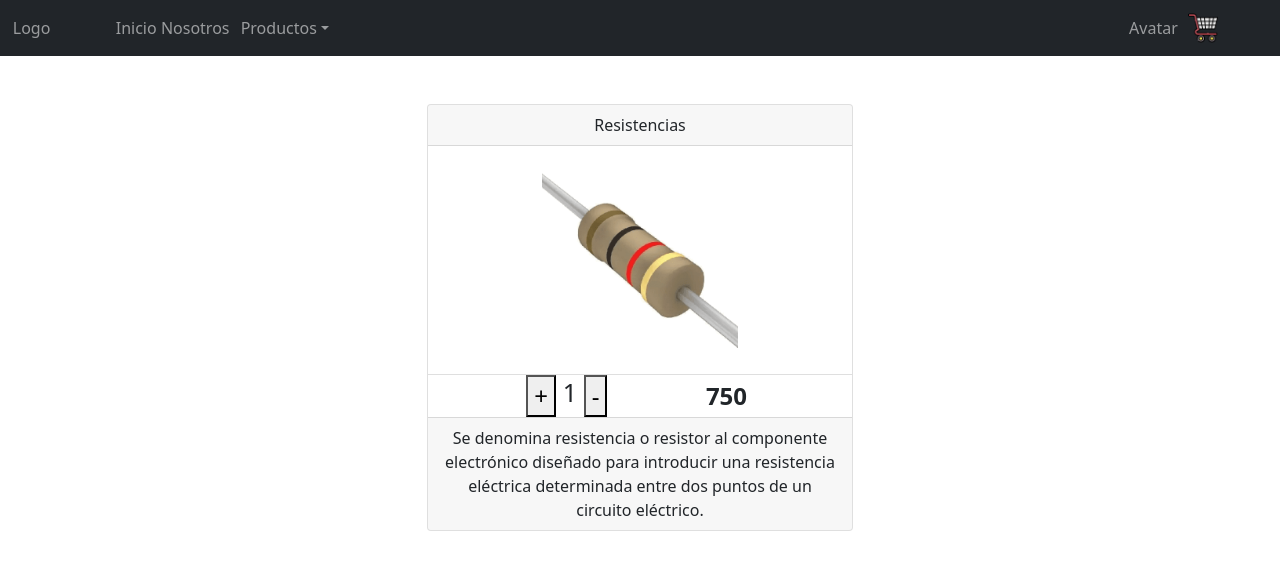
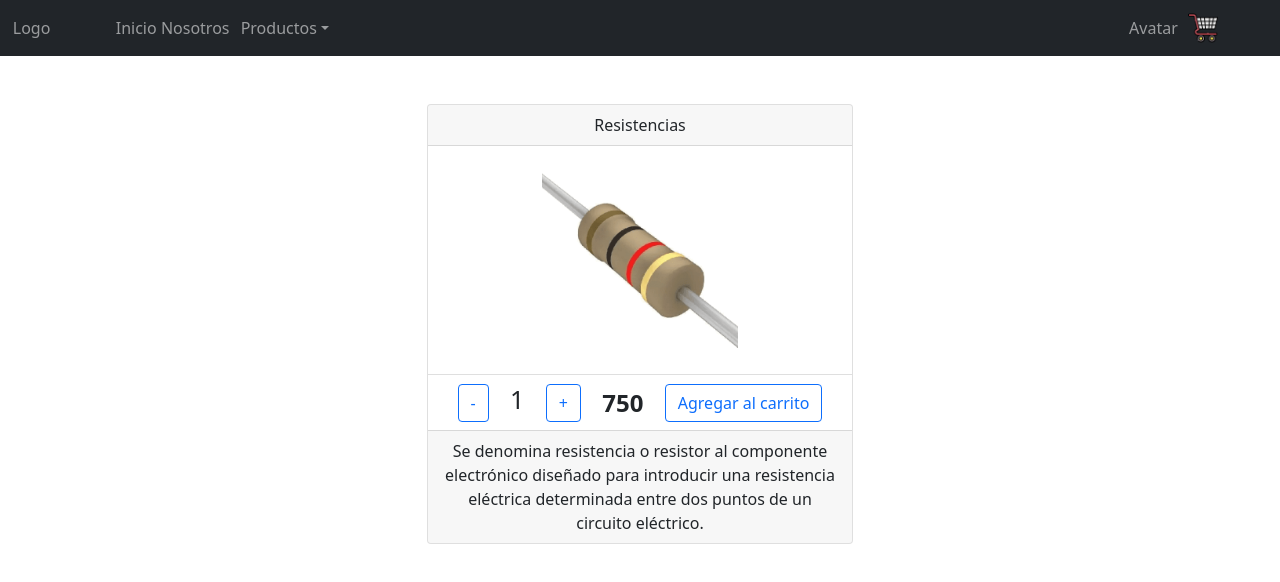
Before and after one commit to RuizYamil/react-coder, a React (Create React App) app: page /detail/1 in a window 1280 px wide. Shown: the top 582 px of the page. Built offline with nearby package versions, Linux system fonts and the light colour scheme.

Commit message:
Sincronizar counter

```diff
--- a/src/components/ItemDetailContainer/ItemDetail/ItemDetail.css
+++ b/src/components/ItemDetailContainer/ItemDetail/ItemDetail.css
@@ -7,3 +7,10 @@
     font-weight: 600;
     font-size: 24px;
 }
+.buy-buttons {
+    display: flex;
+    align-items: center;
+    justify-content: center;
+    margin: 2%;
+    width: 100%;
+}
--- a/src/components/ItemDetailContainer/ItemDetail/ItemDetail.jsx
+++ b/src/components/ItemDetailContainer/ItemDetail/ItemDetail.jsx
@@ -1,8 +1,15 @@
-import React from 'react';
+import React, {useState} from 'react';
+import { Link } from 'react-router-dom';
 import ItemCount from '../../useState/ItemCount';
 import './ItemDetail.css';
 
 function ItemDetail({product}) {
+    const [show, setShow] = useState(true)
+
+    const onAdd = () => {
+        setShow(false)
+    }
+
     return (
         <div className='col-md-4'>
             <div className='card w-100 mt-5'>
@@ -13,8 +20,12 @@ function ItemDetail({product}) {
                     <img src={product.img} alt={product.alt} className='w-50' />
                 </div>
                 <div className='card-price'>
-                    <ItemCount min={1} max={10}/>
-                    {product.price}
+                    {show ? <ItemCount stock={product.stock} onAdd={onAdd} price={product.price}/> :
+                        <div className='buy-buttons'>
+                            <Link to={'/cart'}><button className='btn btn-outline-primary btn-block'>Terminar la compra</button></Link>
+                            <Link to={'/'}><button className='btn btn-outline-primary btn-block'>Seguir comprando</button></Link>
+                        </div>
+                    }
                 </div>
                 <div className='card-footer'>
                     {product.description}
--- a/src/components/ItemListContainer/mock.js
+++ b/src/components/ItemListContainer/mock.js
@@ -1,12 +1,12 @@
 const products = [
-    {id: '1', img: require('./img/carbon_resistors.png').default, alt: "carbon resistors", title: "Resistencias", discountPrice: 1000, price: 750, description: "Se denomina resistencia o resistor al componente electrónico diseñado para introducir una resistencia eléctrica determinada entre dos puntos de un circuito eléctrico.", category: "component"},
-    {id: '2', img: require('./img/transistors.png').default, alt: "transistors", title: "Transistores", discountPrice: 1500, price: 1100, description: "Un transistor es un dispositivo activo con tres terminales, y estos tres terminales se conocen como Emisor, Base y Colector.", category: "component"},
-    {id: '3', img: require('./img/diode.png').default, alt: "diode", title: "Diodos", discountPrice: 2000, price: 1300, description:"El diodo es un semiconductor cuya principal función es dejar pasar la corriente solo en una dirección, es decir, en un solo sentido y bloquear la corriente en el otro sentido.", category: "component"},
-    {id: '4', img: require('./img/tools.png').default, alt: "tools", title: "Herramientas", discountPrice: 1700, price: 1500, description:"Una herramienta es un objeto elaborado que sirve como extensión del cuerpo de quien lo usa, para permitir o facilitar una tarea mecánica que sin ella no se podría realizar, o sería muy difícil, por falta de fuerza, movilidad, dimensiones, etc.", category: "other"},
-    {id: '5', img: require('./img/integrated_circuits.png').default, alt: "integrated circuits", title: "Integrados", discountPrice: 1000, price: 750, description:"Un circuito integrado esta construido principalmente con transistores cuyas interconexiones forman circuitos de propósito especifico. Por ejemplo, cuando estas capas se ordenan y crean con determinadas conexiones, se crean circuitos digitales básicos como las compuertas lógicas.", category: "component"},
-    {id: '6', img: require('./img/smd_components.png').default, alt: "smd components", title: "Componentes SMD", discountPrice: 1500, price: 1100, description:"Un componente SMD (Surface Mounting Device) es un componente electrónico que se suelda diréctamente en la superficie de la PCB. Tradicionalmente, los componentes se montaban introduciendo sus patas por un agujero y sodándolas al otro lado de la placa.", category: "component"},
-    {id: '7', img: require('./img/cables.png').default, alt: "cables", title: "Cables", discountPrice: 2000, price: 1300, description:"Es un cordón que sirve de conductor, más o menos grueso, el cual está creado por varios hilos, cubierto por algún material que sirve de protector y aislante, el cual se divide en varios tipos, los cuales tienen diferentes usos, que a su vez, le otorgan varios significados al término “cable”.", category: "other"},
-    {id: '8', img: require('./img/arduino.png').default, alt: "arduino", title: "Arduino", discountPrice: 1700, price: 1500, description:"Arduino es una plataforma de creación de electrónica de código abierto, la cual está basada en hardware y software libre, flexible y fácil de utilizar para los creadores y desarrolladores.", category: "other"},
+    {id: '1', img: require('./img/carbon_resistors.png').default, alt: "carbon resistors", title: "Resistencias", discountPrice: 1000, price: 750, description: "Se denomina resistencia o resistor al componente electrónico diseñado para introducir una resistencia eléctrica determinada entre dos puntos de un circuito eléctrico.", category: "component", stock: 1},
+    {id: '2', img: require('./img/transistors.png').default, alt: "transistors", title: "Transistores", discountPrice: 1500, price: 1100, description: "Un transistor es un dispositivo activo con tres terminales, y estos tres terminales se conocen como Emisor, Base y Colector.", category: "component", stock: 3},
+    {id: '3', img: require('./img/diode.png').default, alt: "diode", title: "Diodos", discountPrice: 2000, price: 1300, description:"El diodo es un semiconductor cuya principal función es dejar pasar la corriente solo en una dirección, es decir, en un solo sentido y bloquear la corriente en el otro sentido.", category: "component", stock: 10},
+    {id: '4', img: require('./img/tools.png').default, alt: "tools", title: "Herramientas", discountPrice: 1700, price: 1500, description:"Una herramienta es un objeto elaborado que sirve como extensión del cuerpo de quien lo usa, para permitir o facilitar una tarea mecánica que sin ella no se podría realizar, o sería muy difícil, por falta de fuerza, movilidad, dimensiones, etc.", category: "other", stock: 7},
+    {id: '5', img: require('./img/integrated_circuits.png').default, alt: "integrated circuits", title: "Integrados", discountPrice: 1000, price: 750, description:"Un circuito integrado esta construido principalmente con transistores cuyas interconexiones forman circuitos de propósito especifico. Por ejemplo, cuando estas capas se ordenan y crean con determinadas conexiones, se crean circuitos digitales básicos como las compuertas lógicas.", category: "component", stock: 4},
+    {id: '6', img: require('./img/smd_components.png').default, alt: "smd components", title: "Componentes SMD", discountPrice: 1500, price: 1100, description:"Un componente SMD (Surface Mounting Device) es un componente electrónico que se suelda diréctamente en la superficie de la PCB. Tradicionalmente, los componentes se montaban introduciendo sus patas por un agujero y sodándolas al otro lado de la placa.", category: "component", stock: 14},
+    {id: '7', img: require('./img/cables.png').default, alt: "cables", title: "Cables", discountPrice: 2000, price: 1300, description:"Es un cordón que sirve de conductor, más o menos grueso, el cual está creado por varios hilos, cubierto por algún material que sirve de protector y aislante, el cual se divide en varios tipos, los cuales tienen diferentes usos, que a su vez, le otorgan varios significados al término “cable”.", category: "other", stock: 2},
+    {id: '8', img: require('./img/arduino.png').default, alt: "arduino", title: "Arduino", discountPrice: 1700, price: 1500, description:"Arduino es una plataforma de creación de electrónica de código abierto, la cual está basada en hardware y software libre, flexible y fácil de utilizar para los creadores y desarrolladores.", category: "other", stock: 6},
 ];
 
 export const getFetch = new Promise((resolve, reject)=>{
--- a/src/components/useState/ItemCount.css
+++ b/src/components/useState/ItemCount.css
@@ -1,11 +1,11 @@
 .counter {
     display: flex;
-    justify-content: center;
+    justify-content: space-evenly;
     align-items: center;
-    height: 1%;
+    width: 100%;
+    margin: 2%;
 }
 .counter button {
-    margin: 0 10%;
     display: flex;
     justify-content: center;
     align-items: center;
@@ -16,3 +16,7 @@
     align-items: center;
     font-size: 25px;
 }
+.test {
+    width: 500px;
+    margin: 0;
+}
--- a/src/components/useState/ItemCount.jsx
+++ b/src/components/useState/ItemCount.jsx
@@ -1,23 +1,26 @@
 import React, {useState} from 'react';
 import './ItemCount.css';
 
-function ItemCount({min, max}) {
+function ItemCount({stock, onAdd, price}) {
 
-    const [counter, setCounter] = useState(min)
+    const [counter, setCounter] = useState(1)
 
     const handleIncrement = () => {
-        counter < max ? setCounter(prev => prev + 1) : alert("Stock maximo del producto");
+        counter < stock ? setCounter(prev => prev + 1) : alert("Stock maximo del producto");
     }
 
     const handleDecrement = () => {
-        counter > min ? setCounter(prev => prev - 1) : alert('Minimo de compra');
+        counter > 1 && setCounter(prev => prev -1);
+        alert('Minimo de compra');
     }
 
     return (
         <div className='counter'>
-            <button onClick={handleIncrement}>+</button>
+            <button className='btn btn-outline-primary btn-block' onClick={handleDecrement}>-</button>
             <h1>{counter}</h1>
-            <button onClick={handleDecrement}>-</button>
+            <button className='btn btn-outline-primary btn-block' onClick={handleIncrement}>+</button>
+            {price}
+            <button className='btn btn-outline-primary btn-block' onClick={() => onAdd(counter)}>Agregar al carrito</button>
         </div>
     )
 }
```
